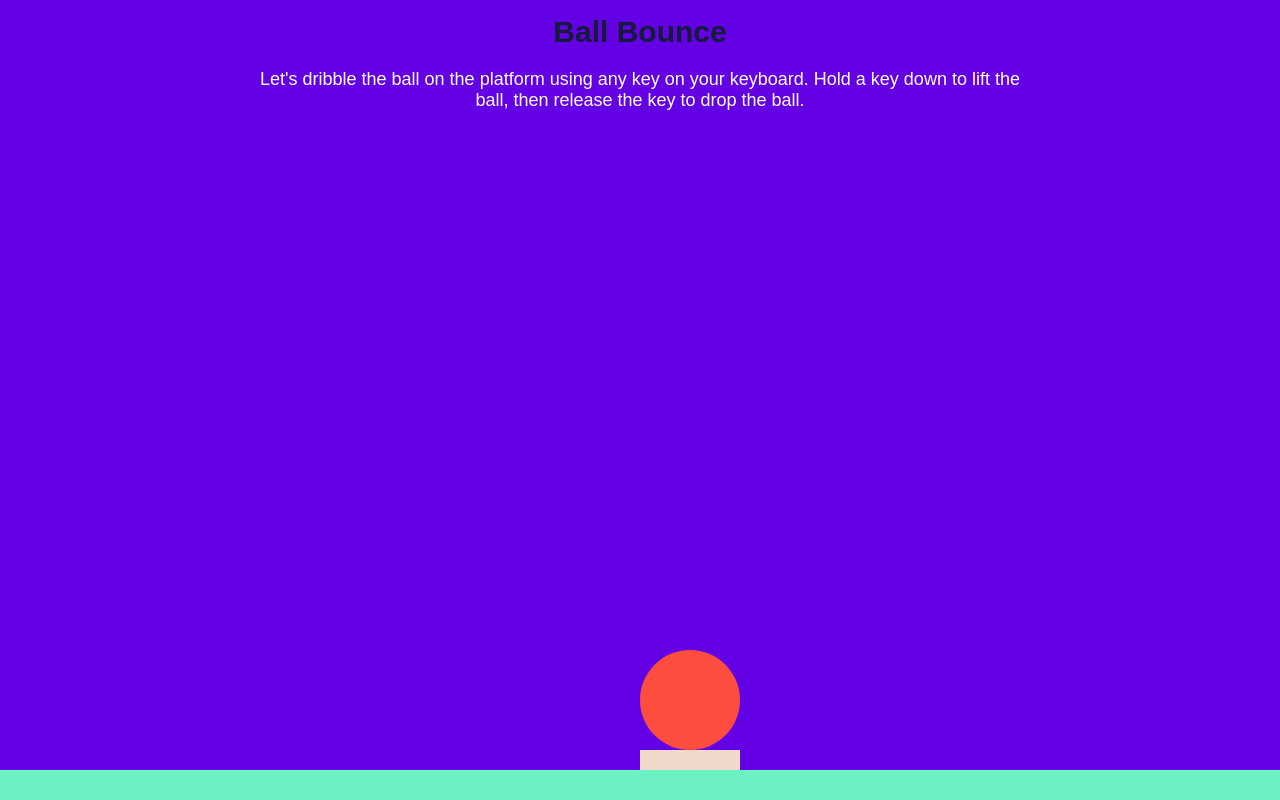
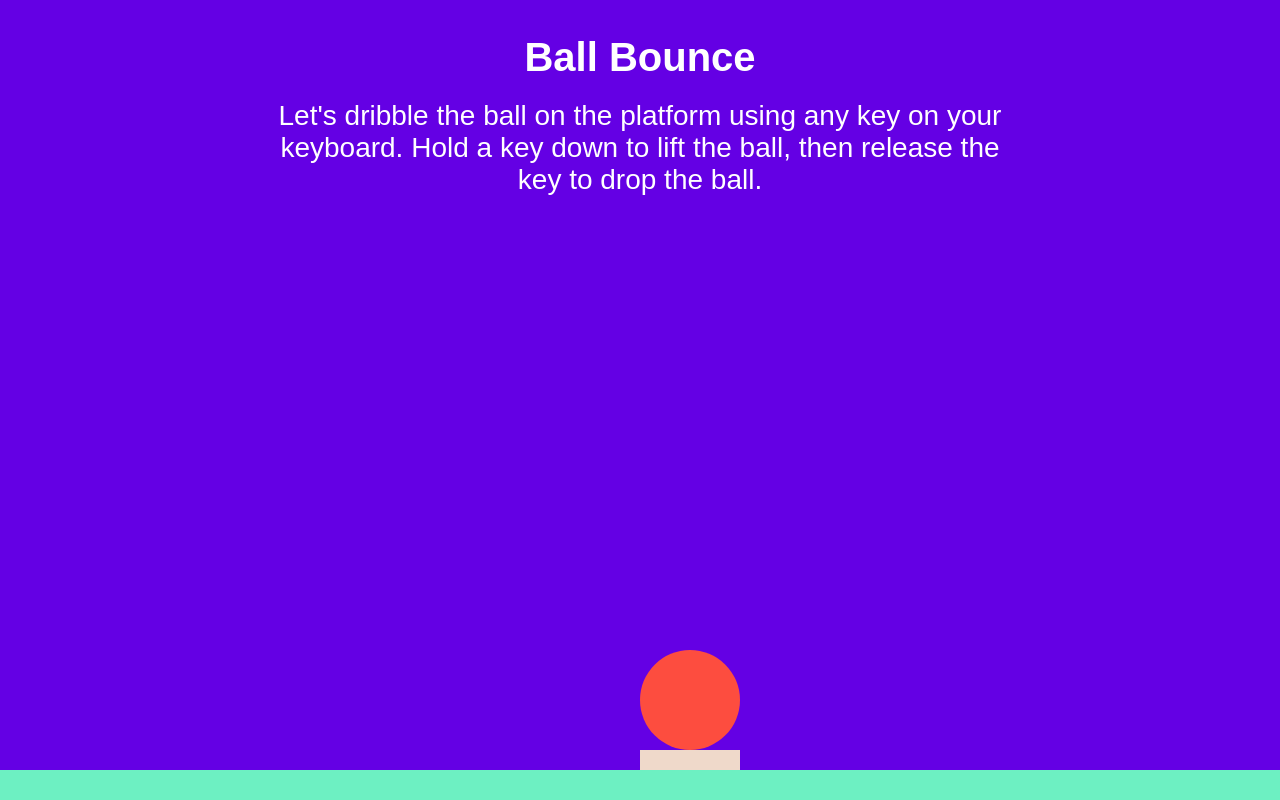
Before and after one commit to meri-maki/bouncing-ball, a plain HTML site: page index.html in a window 1280 px wide. Drawn offline with Linux system fonts and the light colour scheme.

Commit message:
changed style

```diff
--- a/main.js
+++ b/main.js
@@ -1,7 +1,7 @@
 let ball = document.getElementById('float-circle');
 
 // Write your code below
-const up = () => ball.style.bottom = '250px'
+const up = () => ball.style.bottom = '5000px'
 const down = ()=> ball.style.bottom = '50px'
 
 document.addEventListener('keydown', up);
--- a/style.css
+++ b/style.css
@@ -11,16 +11,16 @@ body{
     float: left;
   }
   h1{
-    font-size: 30px;
+    font-size: 40px;
     width: 50%;
     text-align: center;
     margin: 0 auto;
     margin-bottom: 20px;
-    margin-top: 15px;
-    color: #141c3a;
+    margin-top: 35px;
+    color: #ffffff;
   }
   p{
-    font-size: 18px;
+    font-size: 28px;
     width: 60%;
     text-align: center;
     font-weight: 400;
```
